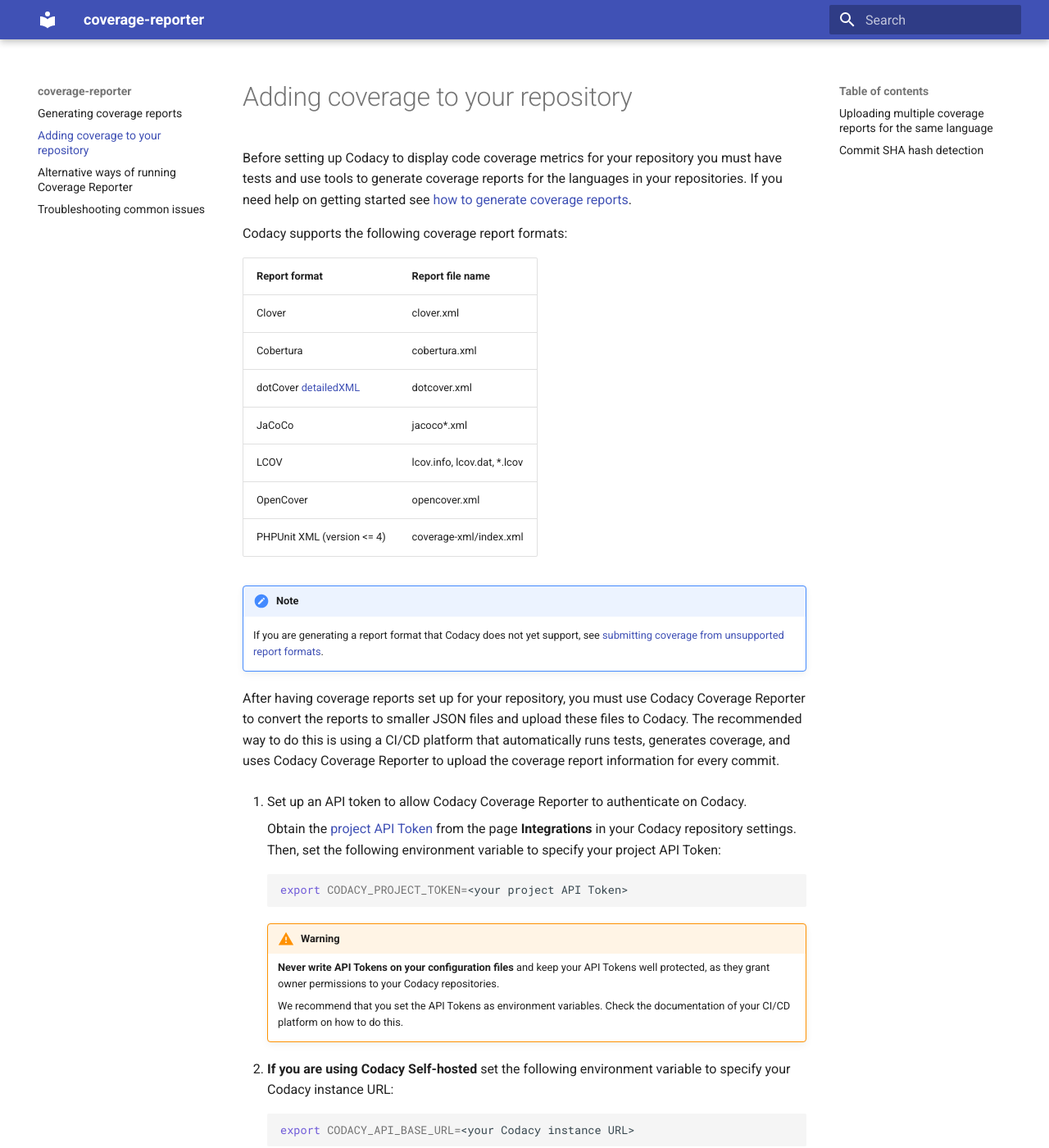
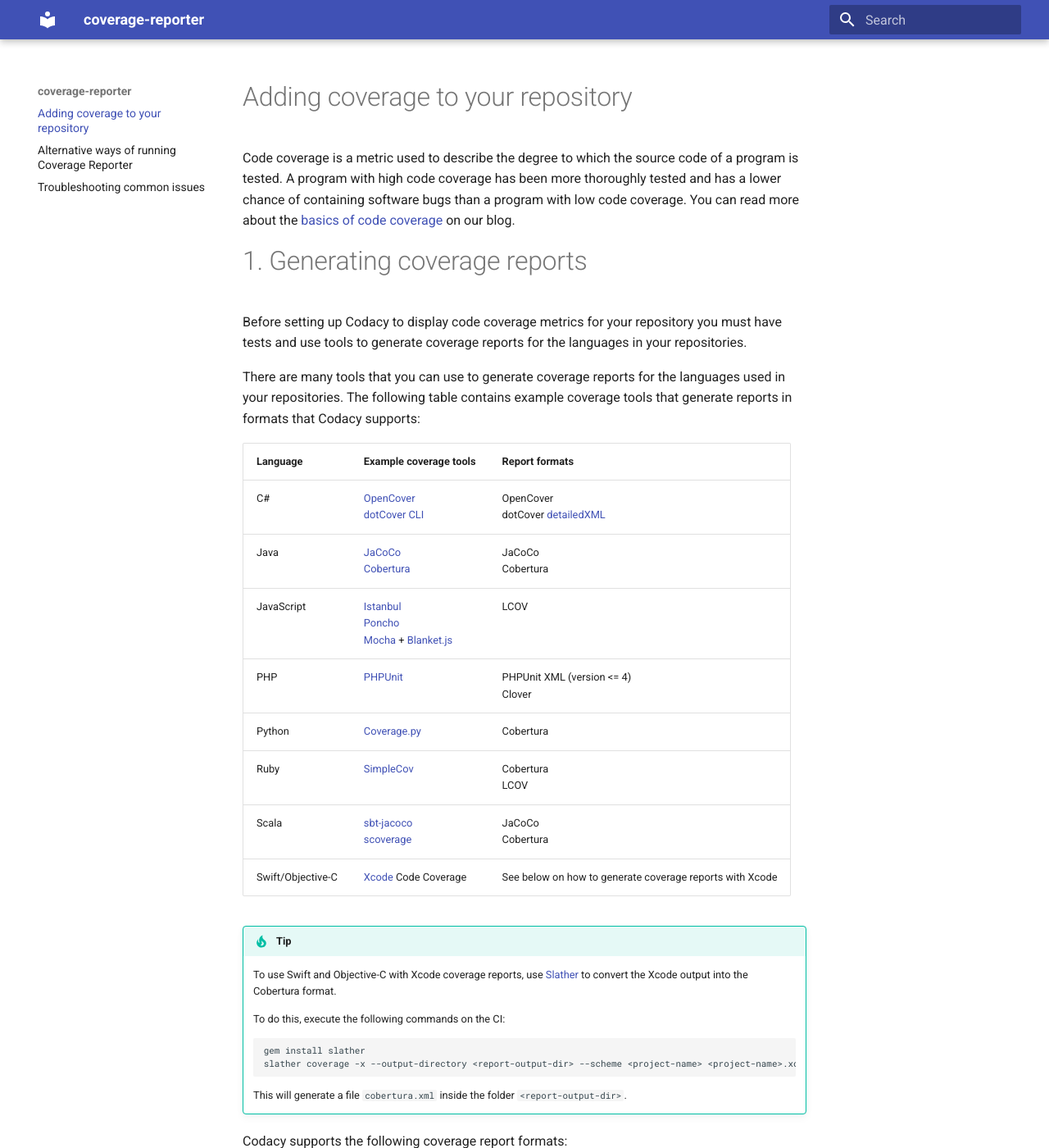
Before and after one commit to codacy/codacy-coverage-reporter, an MkDocs documentation site: the page built from docs/index.md, in a window 1280 px wide and 1400 px high. Shown: the whole window at 82% size. Built offline with MkDocs 1.6.1 and Material for MkDocs 9.7.7, drawn with Linux system fonts in a browser that asks for light colours; some of the changed text lies outside the part shown.

Commit message:
clean: Merge "Generating coverage reports" with main setup page

````diff
--- a/docs/adding-coverage-to-your-repository.md
+++ b/docs/index.md
@@ -1,6 +1,36 @@
 # Adding coverage to your repository
 
-Before setting up Codacy to display code coverage metrics for your repository you must have tests and use tools to generate coverage reports for the languages in your repositories. If you need help on getting started see [how to generate coverage reports](generating-coverage-reports.md).
+Code coverage is a metric used to describe the degree to which the source code of a program is tested. A program with high code coverage has been more thoroughly tested and has a lower chance of containing software bugs than a program with low code coverage. You can read more about the [basics of code coverage](https://blog.codacy.com/a-guide-to-code-coverage-part-1-code-coverage-explained/) on our blog.
+
+# 1. Generating coverage reports
+
+Before setting up Codacy to display code coverage metrics for your repository you must have tests and use tools to generate coverage reports for the languages in your repositories.
+
+There are many tools that you can use to generate coverage reports for the languages used in your repositories. The following table contains example coverage tools that generate reports in formats that Codacy supports:
+
+| Language          | Example coverage tools                                                                                                                                                                        | Report formats                                                                     |
+| ----------------- | --------------------------------------------------------------------------------------------------------------------------------------------------------------------------------------------- | ---------------------------------------------------------------------------------- |
+| C#                | [OpenCover](https://github.com/OpenCover/opencover)<br/>[dotCover CLI](https://www.jetbrains.com/help/dotcover/Running_Coverage_Analysis_from_the_Command_LIne.html)                          | OpenCover<br/>dotCover [detailedXML](troubleshooting-common-issues.md#detailedxml) |
+| Java              | [JaCoCo](http://eclemma.org/jacoco/)<br/>[Cobertura](http://cobertura.github.io/cobertura/)                                                                                                   | JaCoCo<br/>Cobertura                                                               |
+| JavaScript        | [Istanbul](https://github.com/gotwarlost/istanbul)<br/>[Poncho](https://github.com/deepsweet/poncho)<br/>[Mocha](http://mochajs.org/) + [Blanket.js](https://github.com/alex-seville/blanket) | LCOV                                                                               |
+| PHP               | [PHPUnit](https://phpunit.readthedocs.io/en/9.3/code-coverage-analysis.html)                                                                                                                  | PHPUnit XML (version &lt;= 4)<br/>Clover                                           |
+| Python            | [Coverage.py](https://coverage.readthedocs.io/en/coverage-5.0.3/)                                                                                                                             | Cobertura                                                                          |
+| Ruby              | [SimpleCov](https://github.com/simplecov-ruby/simplecov)                                                                                                                                      | Cobertura<br/>LCOV                                                                 |
+| Scala             | [sbt-jacoco](https://www.scala-sbt.org/sbt-jacoco/)<br/>[scoverage](http://scoverage.org/)                                                                                                    | JaCoCo<br/>Cobertura                                                               |
+| Swift/Objective-C | [Xcode](https://developer.apple.com/library/archive/documentation/DeveloperTools/Conceptual/testing_with_xcode/chapters/07-code_coverage.html) Code Coverage                                  | See below on how to generate coverage reports with Xcode |
+
+!!! tip
+    To use Swift and Objective-C with Xcode coverage reports, use [Slather](https://github.com/SlatherOrg/slather) to convert the Xcode output into the Cobertura format.
+    {: id="swift-objectivec-support"}
+
+    To do this, execute the following commands on the CI:
+
+    ```bash
+    gem install slather
+    slather coverage -x --output-directory <report-output-dir> --scheme <project-name> <project-name>.xcodeproj
+    ```
+
+    This will generate a file `cobertura.xml` inside the folder `<report-output-dir>`.
 
 Codacy supports the following coverage report formats:
 
@@ -16,6 +46,8 @@
 
 !!! note
     If you are generating a report format that Codacy does not yet support, see [submitting coverage from unsupported report formats](troubleshooting-common-issues.md#unsupported-report-formats).
+
+## 2. Uploading coverage data to Codacy
 
 After having coverage reports set up for your repository, you must use Codacy Coverage Reporter to convert the reports to smaller JSON files and upload these files to Codacy. The recommended way to do this is using a CI/CD platform that automatically runs tests, generates coverage, and uses Codacy Coverage Reporter to upload the coverage report information for every commit.
 
--- a/mkdocs.yml
+++ b/mkdocs.yml
@@ -18,7 +18,6 @@
       permalink: true
 
 nav:
-  - "generating-coverage-reports.md"
-  - "adding-coverage-to-your-repository.md"
+  - "index.md"
   - "alternative-ways-of-running-coverage-reporter.md"
   - "troubleshooting-common-issues.md"
````
Also changed, not shown: docs/alternative-ways-of-running-coverage-reporter.md (+1 -1 lines), docs/generating-coverage-reports.md (deleted, +0 -31 lines), docs/troubleshooting-common-issues.md (+1 -1 lines).
